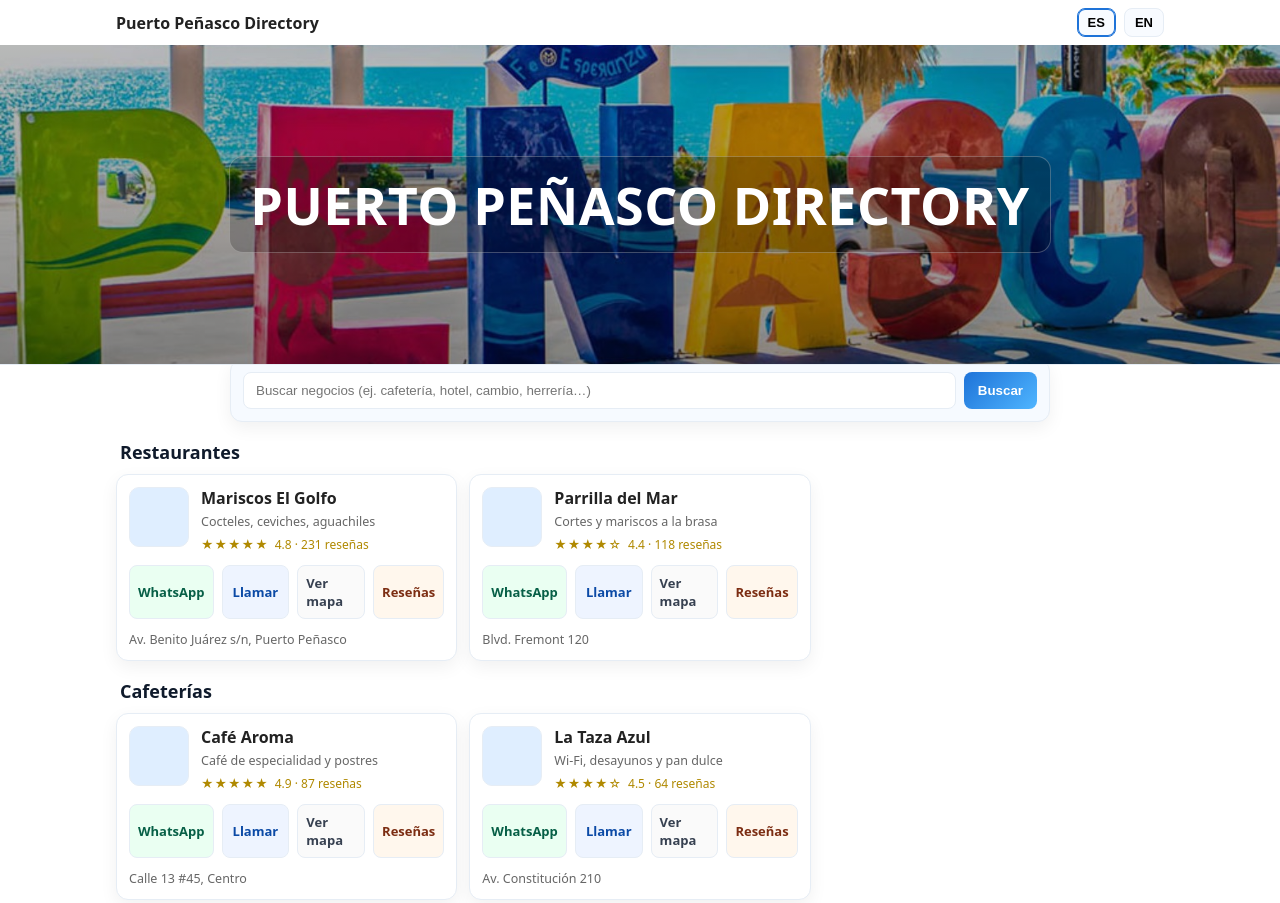
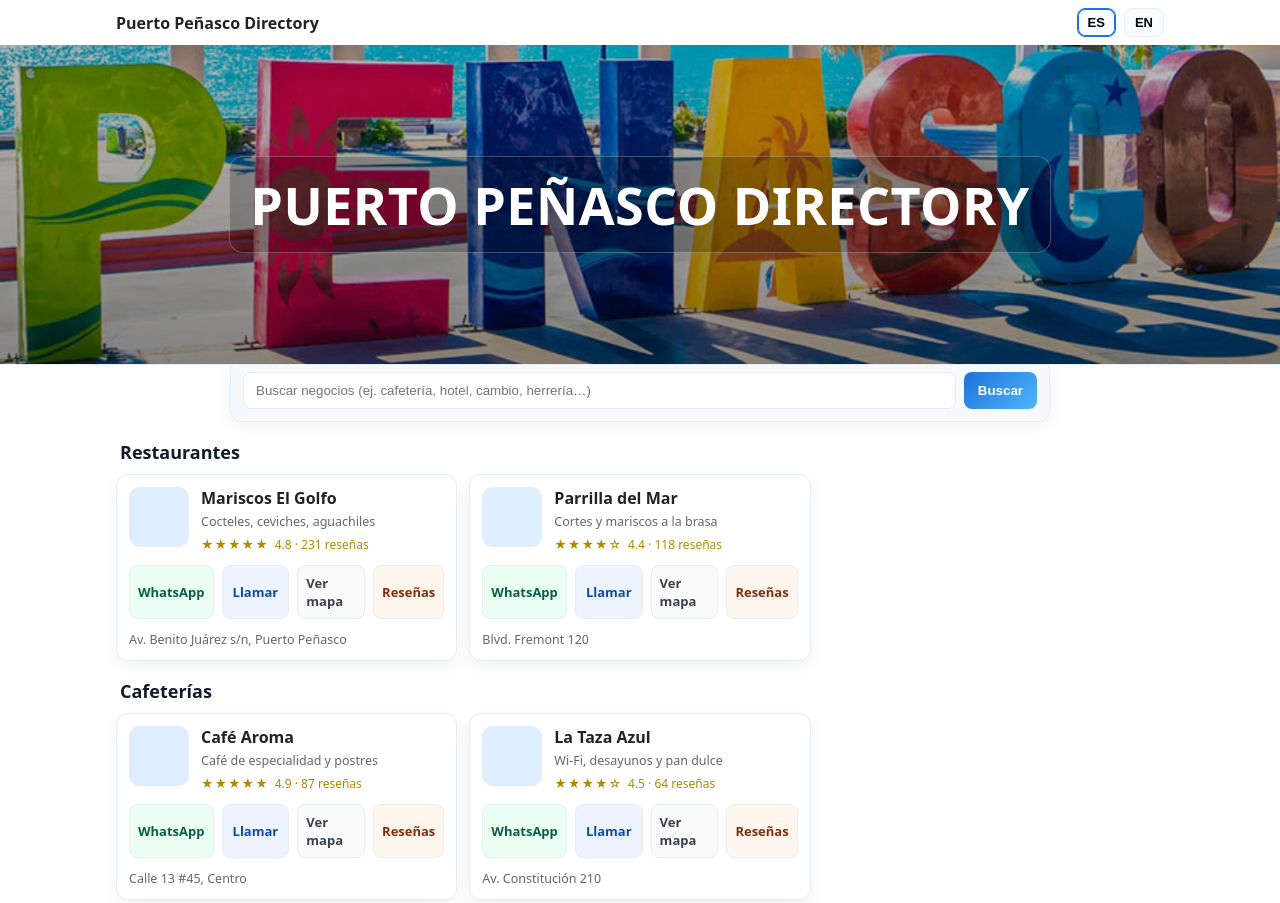
Before and after one commit to wippers-85/puertope-ascodirectory, a plain HTML site: page index.html in a window 1280 px wide. Shown: the top 903 px of the page. Drawn offline with Linux system fonts and the light colour scheme.

Commit message:
Update index.html

```diff
--- a/index.html
+++ b/index.html
@@ -34,7 +34,7 @@
   border-bottom:1px solid var(--line);
   background:
     linear-gradient(180deg, rgba(0,0,0,.25), rgba(0,0,0,.45)),
-    url('peñasco.jpg') center 70% / cover no-repeat; /* 👈 aquí se baja el enfoque */
+    url('peñasco.jpg') center 80% / cover no-repeat; /* 👈 aquí se baja el enfoque */
 }
 
 .hero h1{
```
